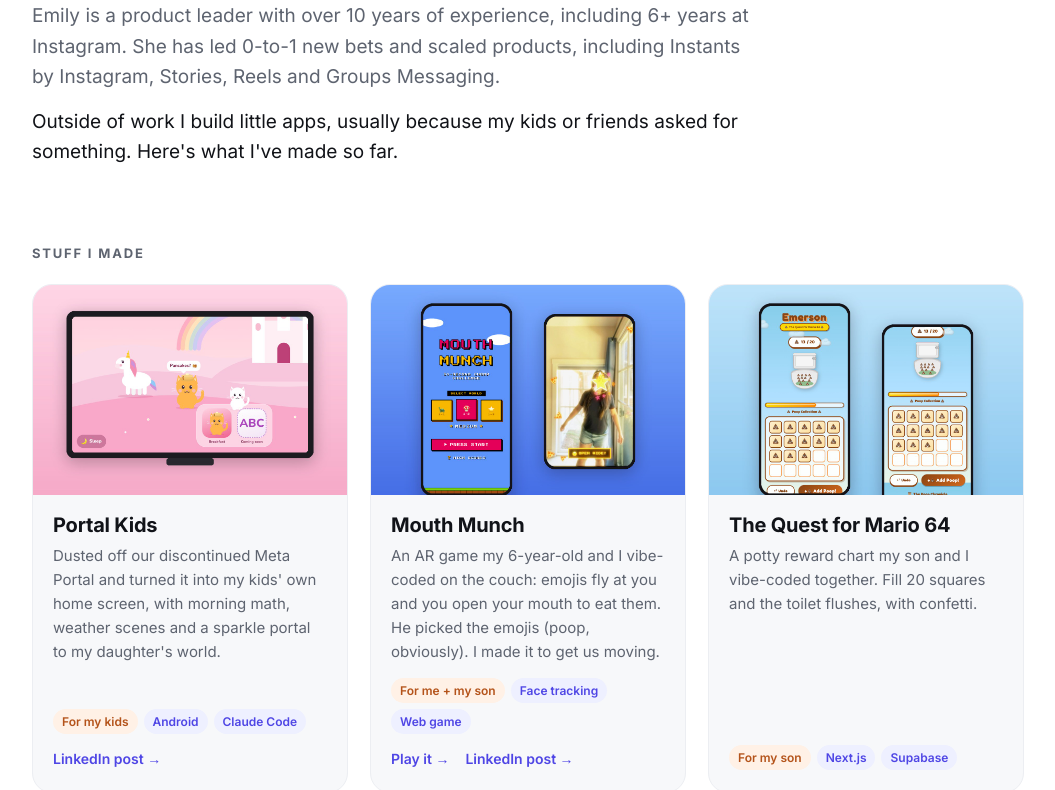
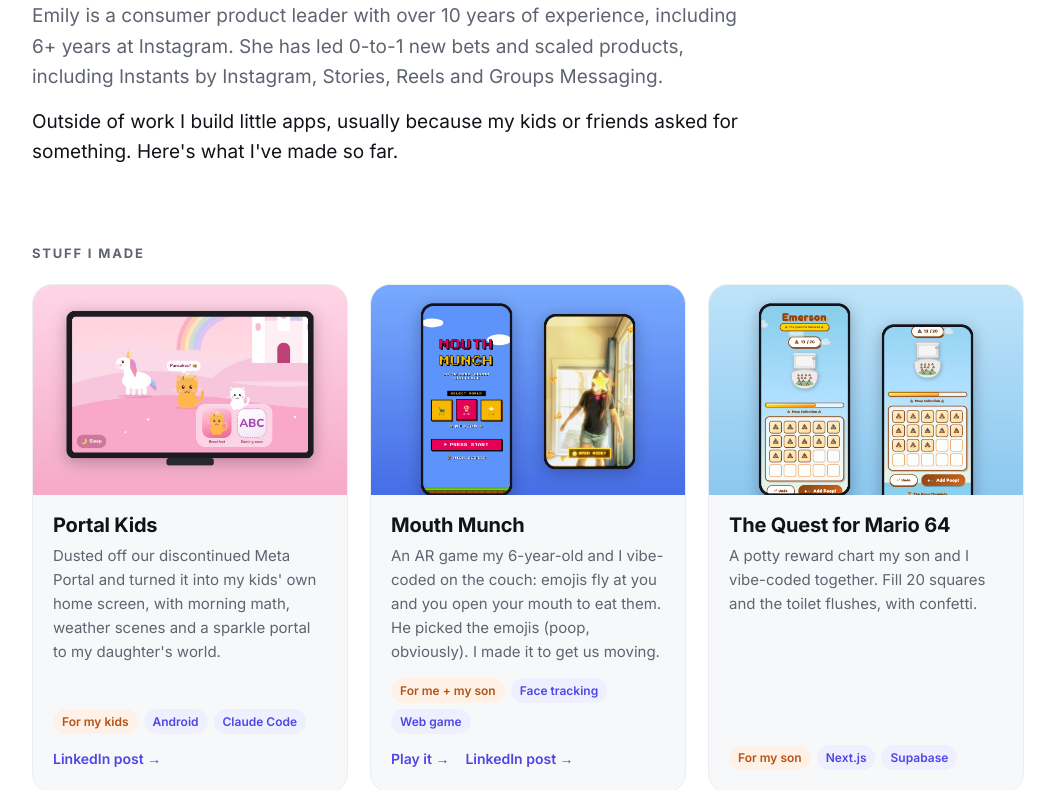
Before and after one commit to emilyhsiaoluu/emilyhsiaoluu.github.io, a plain HTML site: page index.html in a window 1280 px wide. Shown: the part 220-1010 px from the top of the page, without its empty margins (112-1167 px from the left). Drawn offline with Linux system fonts and the light colour scheme.

Commit message:
Consumer-first blurb
Co-Authored-By: Claude Opus 5.5 <noreply@anthropic.com>

```diff
--- a/index.html
+++ b/index.html
@@ -7,7 +7,7 @@
 <meta name="description" content="Things Emily Hsiao builds for fun, mostly for her kids and friends.">
 <link rel="preconnect" href="https://fonts.googleapis.com">
 <link href="https://fonts.googleapis.com/css2?family=Inter:wght@400;500;600;700;800&display=swap" rel="stylesheet">
-<!-- Emily's portfolio. Look B (Studio). Blurb is hers, minus the Meta risk sentence (her public-material rule). -->
+<!-- Emily's portfolio. Look B (Studio). -->
 <style>
 :root { --bg:#FFFFFF; --ink:#111318; --muted:#5E6470; --line:#ECEEF2; --card:#F7F8FA; --accent:#4F46E5; --chip:#EEF0FF; }
 @media (prefers-color-scheme: dark) {
@@ -70,7 +70,7 @@ footer a { margin-right:20px; }
 
   <section class="hero">
     <h1>I like to <em>tinker.</em></h1>
-    <p class="blurb">Emily is a product leader with over 10 years of experience, including 6+ years at Instagram. She has led 0-to-1 new bets and scaled products, including Instants by Instagram, Stories, Reels and Groups Messaging.</p>
+    <p class="blurb">Emily is a consumer product leader with over 10 years of experience, including 6+ years at Instagram. She has led 0-to-1 new bets and scaled products, including Instants by Instagram, Stories, Reels and Groups Messaging.</p>
     <p class="why">Outside of work I build little apps, usually because my kids or friends asked for something. Here's what I've made so far.</p>
   </section>
 
```
